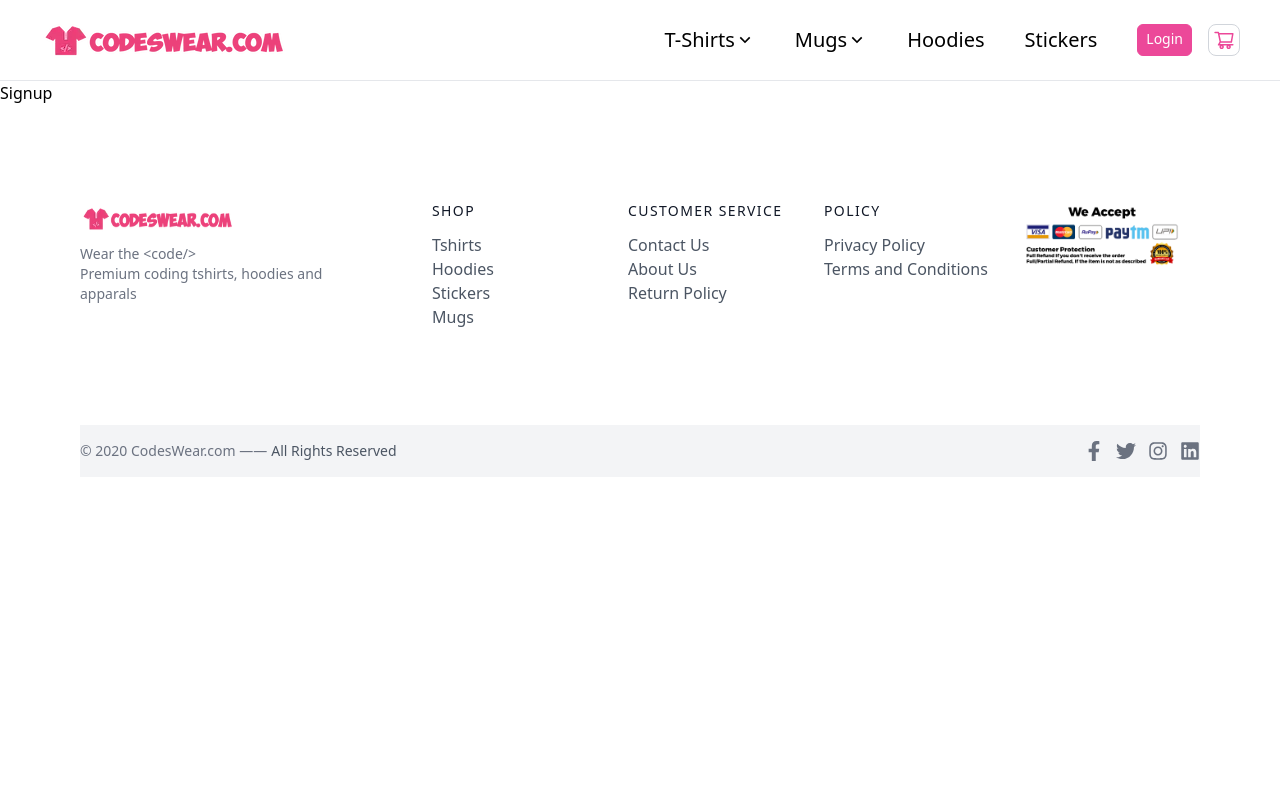
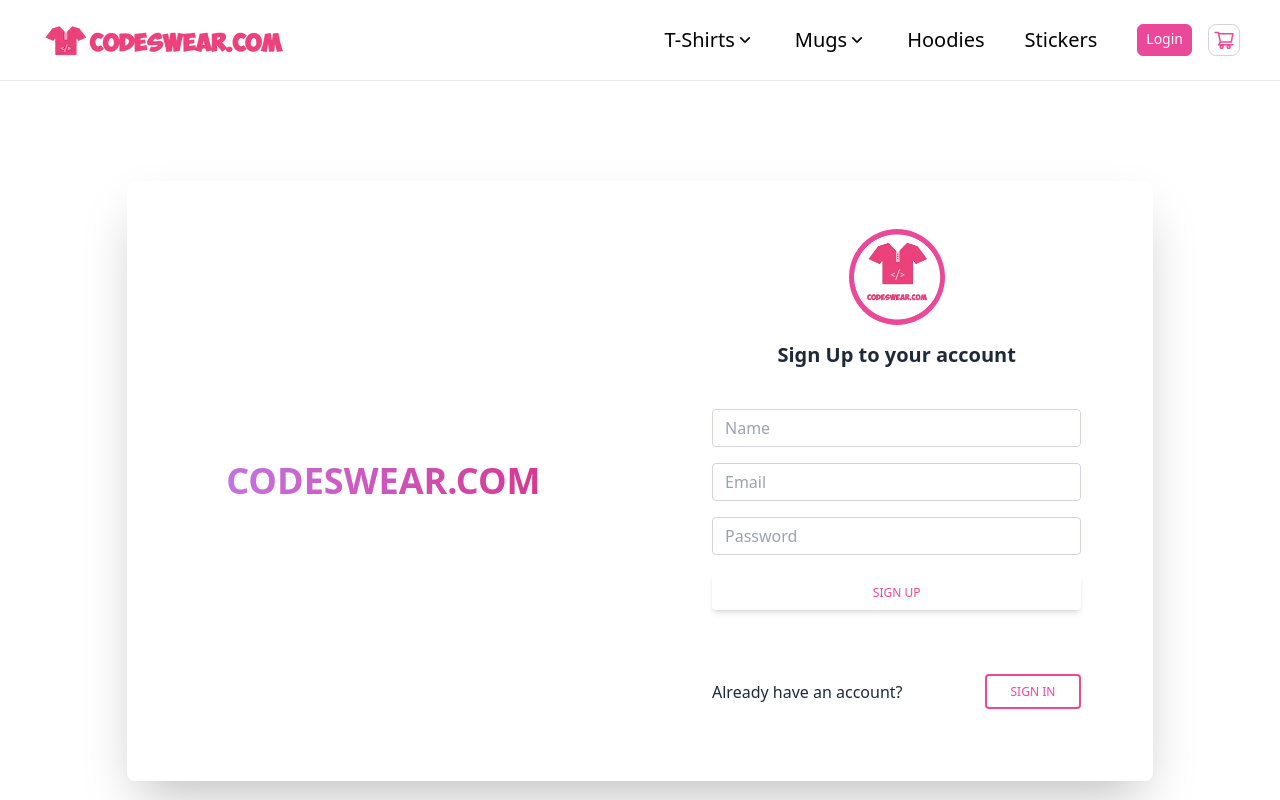
Before and after one commit to salmankhan1998/Codeswear, a Next.js app: page /signup in a window 1280 px wide. Shown: the top 800 px of the page. Built offline with nearby package versions, Linux system fonts and the light colour scheme.

Commit message:
login, signup and models component added

```diff
--- a/package.json
+++ b/package.json
@@ -9,6 +9,7 @@
     "lint": "next lint"
   },
   "dependencies": {
+    "mongoose": "^6.5.2",
     "next": "12.2.5",
     "react": "18.2.0",
     "react-dom": "18.2.0",
--- /dev/null
+++ b/pages/forgotPassword.tsx
@@ -0,0 +1,44 @@
+import Link from "next/link";
+import React from "react";
+
+const ForgotPassword = () => {
+  return (
+    <section className="mx-auto w-full md:w-3/5 lg:w-2/5 py-5 px-10 mt-20 shadow-2xl rounded-md">
+        <div className="mx-auto w-24 overflow-hidden rounded-full p-1 bg-pink-500">
+            <img
+            className=" object-cover"
+            src="/images/logo-circle.webp"
+            alt="logo"
+            />
+        </div>
+        <form>
+            <p className="text-xl font-semibold text-center mt-4 mb-10">
+            Sign Up to your account
+            </p>
+
+            <div className="mb-4">
+            <input
+                type="email"
+                id="email"
+                placeholder="Email"
+                className="form-control block w-full px-3 py-1.5 text-base font-normal text-gray-700 bg-white bg-clip-padding border border-solid border-gray-300 rounded transition ease-in-out m-0 focus:text-gray-700 focus:bg-white focus:border-pink-500 focus:outline-none"
+            />
+            </div>
+
+            <div className="text-center pt-1 mb-12 pb-1">
+            <button
+                className="inline-block px-6 py-2.5 text-pink-500 font-medium text-xs leading-tight uppercase rounded shadow-md hover:bg-pink-500 hover:shadow-lg hover:text-white focus:shadow-lg focus:outline-none focus:ring-0 active:shadow-lg transition duration-150 ease-in-out w-full mb-3"
+                type="button"
+                data-mdb-ripple="true"
+                data-mdb-ripple-color="light"
+                // style="background: linear-gradient(to right,#ee7724,#d8363a,#dd3675,#b44593);"
+            >
+                Sign Up
+            </button>
+            </div>
+        </form>
+    </section>
+  );
+};
+
+export default ForgotPassword;
--- a/pages/login.tsx
+++ b/pages/login.tsx
@@ -1,4 +1,6 @@
 import React from "react";
+import Link from "next/link";
+import Input from "../components/Input";
 
 const Login = () => {
   return (
@@ -10,56 +12,79 @@
               <div className="lg:flex lg:flex-wrap g-0">
                 <div className="lg:w-6/12 px-4 md:px-0">
                   <div className="md:p-12 md:mx-6">
-                    <div className="mx-auto w-28 overflow-hidden rounded-full p-1 bg-pink-500">
+                    <div className="mx-auto w-24 overflow-hidden rounded-full p-1 bg-pink-500">
                       <img
                         className=" object-cover"
                         src="/images/logo-circle.webp"
                         alt="logo"
                       />
-
                     </div>
                     <form>
-                      <p className="mb-4">Please login to your account</p>
+                      <p className="text-xl font-semibold text-center mt-4 mb-10">
+                        Sign in to your account
+                      </p>
                       <div className="mb-4">
+                        {/* <Input label='' type="text" id="username" placeholder="Username" handleChange={()=>{console.log("sasda")}}/> */}
                         <input
-                          type="text"
-                          className="form-control block w-full px-3 py-1.5 text-base font-normal text-gray-700 bg-white bg-clip-padding border border-solid border-gray-300 rounded transition ease-in-out m-0 focus:text-gray-700 focus:bg-white focus:border-blue-600 focus:outline-none"
-                          id="exampleFormControlInput1"
+                          type='text'
+                          id="username"
                           placeholder="Username"
+                          className="form-control block w-full px-3 py-1.5 text-base font-normal text-gray-700 bg-white bg-clip-padding border border-solid border-gray-300 rounded transition ease-in-out m-0 focus:text-gray-700 focus:bg-white focus:border-pink-500 focus:outline-none"
                         />
                       </div>
                       <div className="mb-4">
                         <input
                           type="password"
-                          className="form-control block w-full px-3 py-1.5 text-base font-normal text-gray-700 bg-white bg-clip-padding border border-solid border-gray-300 rounded transition ease-in-out m-0 focus:text-gray-700 focus:bg-white focus:border-blue-600 focus:outline-none"
-                          id="exampleFormControlInput1"
+                          id="password"
                           placeholder="Password"
+                          className="form-control block w-full px-3 py-1.5 text-base font-normal text-gray-700 bg-white bg-clip-padding border border-solid border-gray-300 rounded transition ease-in-out m-0 focus:text-gray-700 focus:bg-white focus:border-pink-500 focus:outline-none"
                         />
                       </div>
                       <div className="text-center pt-1 mb-12 pb-1">
                         <button
-                          className="inline-block px-6 py-2.5 text-white font-medium text-xs leading-tight uppercase rounded shadow-md hover:bg-blue-700 hover:shadow-lg focus:shadow-lg focus:outline-none focus:ring-0 active:shadow-lg transition duration-150 ease-in-out w-full mb-3"
+                          className="inline-block px-6 py-2.5 text-pink-500 font-medium text-xs leading-tight uppercase rounded shadow-md hover:bg-pink-500 hover:shadow-lg hover:text-white focus:shadow-lg focus:outline-none focus:ring-0 active:shadow-lg transition duration-150 ease-in-out w-full mb-3"
                           type="button"
                           data-mdb-ripple="true"
                           data-mdb-ripple-color="light"
                           // style="background: linear-gradient(to right,#ee7724,#d8363a,#dd3675,#b44593);"
                         >
-                          Log in
+                          Sign in
                         </button>
+                        <Link href={"/forgotPassword"}>
                           <a className="text-gray-500" href="#!">
                             Forgot password?
                           </a>
+                        </Link>
+                      </div>
+                      <div className="flex items-start mb-6">
+                        <div className="flex items-center h-5">
+                          <input
+                            id="remember"
+                            type="checkbox"
+                            value=""
+                            className="w-4 h-4 bg-gray-50 rounded border border-gray-300 focus:ring-3 focus:ring-blue-300 dark:bg-gray-700 dark:border-gray-600 dark:focus:ring-blue-600 dark:ring-offset-gray-800"
+                            required
+                          />
+                        </div>
+                        <label
+                          htmlFor="remember"
+                          className="ml-2 text-sm font-medium text-gray-900 dark:text-gray-300"
+                        >
+                          Remember me
+                        </label>
                       </div>
                       <div className="flex items-center justify-between pb-6">
                         <p className="mb-0 mr-2">Don't have an account?</p>
+                        <Link href={'/signup'}>
                           <button
                             type="button"
-                          className="inline-block px-6 py-2 border-2 border-red-600 text-red-600 font-medium text-xs leading-tight uppercase rounded hover:bg-black hover:bg-opacity-5 focus:outline-none focus:ring-0 transition duration-150 ease-in-out"
+                            className="inline-block px-6 py-2 border-2 border-pink-500 text-pink-500 font-medium text-xs leading-tight uppercase rounded hover:bg-black hover:bg-opacity-5 focus:outline-none focus:ring-0 transition duration-150 ease-in-out"
                             data-mdb-ripple="true"
                             data-mdb-ripple-color="light"
                           >
-                          Danger
+                            Sign Up
                           </button>
+                        </Link>
                       </div>
                     </form>
                   </div>
--- a/pages/signup.tsx
+++ b/pages/signup.tsx
@@ -1,9 +1,92 @@
-import React from 'react'
+import Link from "next/link";
+import React from "react";
 
 const Signup = () => {
   return (
-    <div>Signup</div>
-  )
-}
+    <section className="h-full gradient-form md:h-screen">
+      <div className="container py-12 px-6 h-full">
+        <div className="flex justify-center items-center flex-wrap h-full g-6 text-gray-800">
+          <div className="xl:w-10/12">
+            <div className="block bg-white shadow-2xl rounded-lg">
+              <div className="lg:flex lg:flex-wrap g-0">
+                <div
+                  className="text-4xl lg:w-6/12 flex items-center justify-center lg:rounded-r-lg rounded-b-lg lg:rounded-bl-none font-extrabold text-transparent bg-clip-text bg-gradient-to-r from-purple-400 to-pink-600 uppercase"
+                  // style="background: linear-gradient(to right, #ee7724, #d8363a, #dd3675, #b44593);"
+                >
+                  codeswear.com
+                </div>
+                <div className="lg:w-6/12 px-4 md:px-0">
+                  <div className="md:p-12 md:mx-6">
+                    <div className="mx-auto w-24 overflow-hidden rounded-full p-1 bg-pink-500">
+                      <img
+                        className=" object-cover"
+                        src="/images/logo-circle.webp"
+                        alt="logo"
+                      />
+                    </div>
+                    <form>
+                      <p className="text-xl font-semibold text-center mt-4 mb-10">
+                        Sign Up to your account
+                      </p>
+                      <div className="mb-4">
+                        {/* <Input label='' type="text" id="username" placeholder="Username" handleChange={()=>{console.log("sasda")}}/> */}
+                        <input
+                          type='text'
+                          id="name"
+                          placeholder="Name"
+                          className="form-control block w-full px-3 py-1.5 text-base font-normal text-gray-700 bg-white bg-clip-padding border border-solid border-gray-300 rounded transition ease-in-out m-0 focus:text-gray-700 focus:bg-white focus:border-pink-500 focus:outline-none"
+                        />
+                      </div>
+                      <div className="mb-4">
+                        <input
+                          type='email'
+                          id="email"
+                          placeholder="Email"
+                          className="form-control block w-full px-3 py-1.5 text-base font-normal text-gray-700 bg-white bg-clip-padding border border-solid border-gray-300 rounded transition ease-in-out m-0 focus:text-gray-700 focus:bg-white focus:border-pink-500 focus:outline-none"
+                        />
+                      </div>
+                      <div className="mb-4">
+                        <input
+                          type="password"
+                          id="password"
+                          placeholder="Password"
+                          className="form-control block w-full px-3 py-1.5 text-base font-normal text-gray-700 bg-white bg-clip-padding border border-solid border-gray-300 rounded transition ease-in-out m-0 focus:text-gray-700 focus:bg-white focus:border-pink-500 focus:outline-none"
+                        />
+                      </div>
+                      <div className="text-center pt-1 mb-12 pb-1">
+                        <button
+                          className="inline-block px-6 py-2.5 text-pink-500 font-medium text-xs leading-tight uppercase rounded shadow-md hover:bg-pink-500 hover:shadow-lg hover:text-white focus:shadow-lg focus:outline-none focus:ring-0 active:shadow-lg transition duration-150 ease-in-out w-full mb-3"
+                          type="button"
+                          data-mdb-ripple="true"
+                          data-mdb-ripple-color="light"
+                          // style="background: linear-gradient(to right,#ee7724,#d8363a,#dd3675,#b44593);"
+                        >
+                          Sign Up
+                        </button>
+                      </div>
+                      <div className="flex items-center justify-between pb-6">
+                        <p className="mb-0 mr-2">Already have an account?</p>
+                        <Link href={'/login'}>
+                          <button
+                            type="button"
+                            className="inline-block px-6 py-2 border-2 border-pink-500 text-pink-500 font-medium text-xs leading-tight uppercase rounded hover:bg-black hover:bg-opacity-5 focus:outline-none focus:ring-0 transition duration-150 ease-in-out"
+                            data-mdb-ripple="true"
+                            data-mdb-ripple-color="light"
+                          >
+                            Sign In
+                          </button>
+                        </Link>
+                      </div>
+                    </form>
+                  </div>
+                </div>
+              </div>
+            </div>
+          </div>
+        </div>
+      </div>
+    </section>
+  );
+};
 
-export default Signup
+export default Signup;
```
Also changed, not shown: components/Navbar.tsx (+5 -3 lines), models/Order.js (added, +15 -0 lines), models/Product.js (added, +18 -0 lines), models/User.js (added, +12 -0 lines), 1 other file (tests, documents, lock files or other folders). Lines whose indentation alone changed are shown as unchanged.
